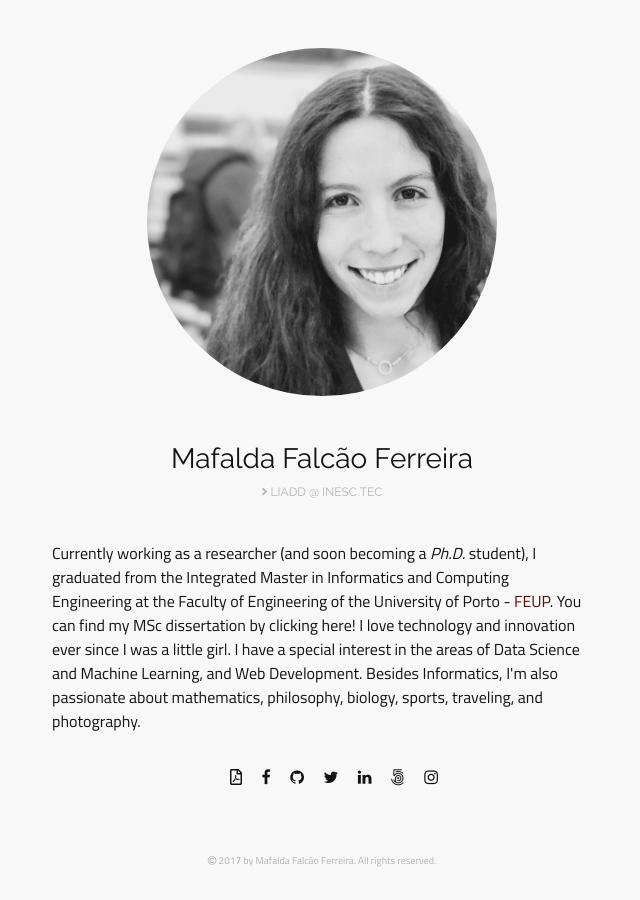
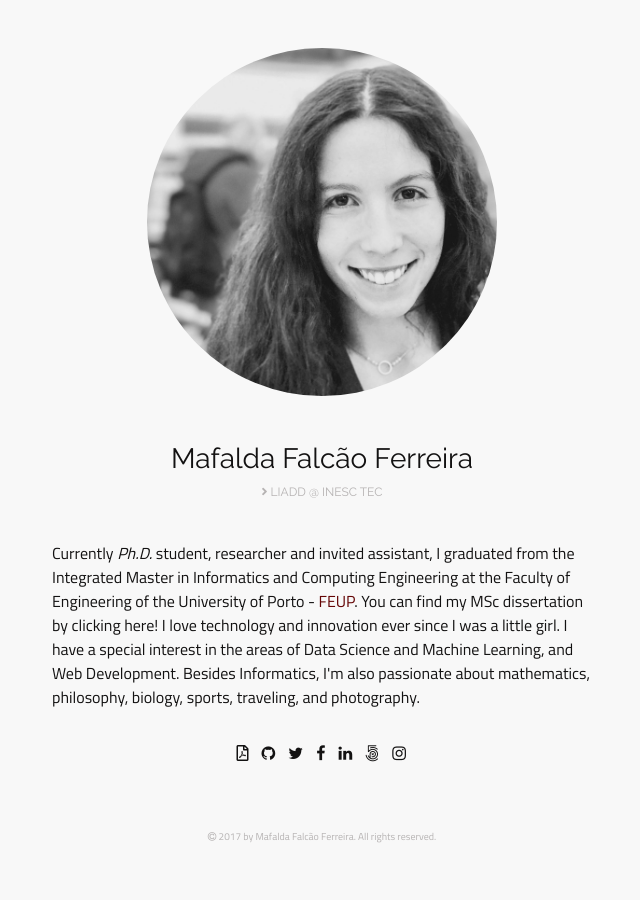
Before and after one commit to mafaldafalcaotvf/mafaldafalcaotvf.github.com, a Jekyll site: the page built from index.html, in a window 1280 px wide. Shown: the whole page, without its empty margins (318-958 px from the left). Built offline with Jekyll 4.4.1, drawn with Linux system fonts in a browser that asks for light colours; nearby versions of some CDN libraries.

Commit message:
minor details

```diff
--- a/_includes/footer.html
+++ b/_includes/footer.html
@@ -1,5 +1,7 @@
 <footer>
-    <div class="row justify-content-center mt-5">
-        <p><i class="fa fa-copyright"></i> {{site.copyright_note}}</p>
+    <div class="container mt-5">
+        <div class="row justify-content-center">
+            <p><i class="fa fa-copyright"></i> {{site.copyright_note}}</p>
+        </div>
     </div>
 </footer>
--- a/_sass/_base.scss
+++ b/_sass/_base.scss
@@ -14,9 +14,13 @@ body {
     border-radius: 50%;
 }
 
+ul#media{
+    padding-right: 2em;
+}
+
 ul#media li{
     display: inline;
-    margin-right: 1em;
+    margin-right: 0.6em;
 }
 
 a {
@@ -63,3 +67,7 @@ h1 {
     color: $second-font-color;
     font-size: 0.8em;
 }
+
+#pdf{
+    width: 50%;
+}
--- a/index.html
+++ b/index.html
@@ -14,16 +14,14 @@
             </div>
         </div>
         <div class="row justify-content-center mt-5">
-            <div class="col-md-6">
-                <center>
-                    <h3 id="name">Mafalda Falcão Ferreira</h3>
-                    <p id="work"><i class="fas fa-angle-right"></i> <a href="https://www.inesctec.pt/en/centres/liaad">LIADD @ INESC TEC</a></p>
-                </center>
-            </div>
+            <center>
+                <h3 id="name">Mafalda Falcão Ferreira</h3>
+                <p id="work"><i class="fas fa-angle-right"></i> <a href="https://www.inesctec.pt/en/centres/liaad">LIADD @ INESC TEC</a></li>
+            </center>
         </div>
         <div class="row justify-content-center mt-4">
             <div class="col-md-6">
-                <p> Currently working as a researcher (and soon becoming a <em>Ph.D.</em> student), I graduated from
+                <p> Currently <em>Ph.D.</em> student, researcher and invited assistant, I graduated from
                     the Integrated Master in Informatics and Computing Engineering at the Faculty of Engineering
                     of the University of Porto - <a href="http://www.fe.up.pt" id="feup">FEUP</a>. You can find my MSc dissertation
                     by<a href="http://hdl.handle.net/10216/106477"> clicking here!</a> I love technology and
@@ -34,15 +32,15 @@
             </div>
             <div class="row justify-content-center mt-3">
                 <ul id="media">
-                    <li><a href="/img/resume.pdf" target="_blank"><i class="far fa-file-pdf"></i></a></li>
-                    {% if site.facebook_username %}
-                    <li><a href="http://www.facebook.com/{{site.facebook_username}}"><i class="fa fa-facebook"></i></a></li>
-                    {% endif %}
+                    <li><a href="img/resume.pdf" target="_blank"><i class="far fa-file-pdf"></i></a></li>
                     {% if site.github_username %}
                     <li><a href="http://www.github.com/{{site.github_username}}"><i class="fa fa-github"></i></a></li>
                     {% endif %}
                     {% if site.twitter_username %}
                     <li><a href="http://www.twitter.com/{{site.twitter_username}}"><i class="fa fa-twitter"></i></a></li>
+                    {% endif %}
+                    {% if site.facebook_username %}
+                    <li><a href="http://www.facebook.com/{{site.facebook_username}}"><i class="fa fa-facebook"></i></a></li>
                     {% endif %}
                     {% if site.linkedin_username %}
                     <li><a href="https://www.linkedin.com/in/{{site.linkedin_username}}"><i class="fa fa-linkedin"></i></a></li>
@@ -55,6 +53,7 @@
                     {% endif %}
                 </ul>
             </div>
+        </div>
             <!-- <div class="row justify-content-center mt-5">
                 <div id="blog" class="col-md-6">
                     <h4>Blog</h4>
```
